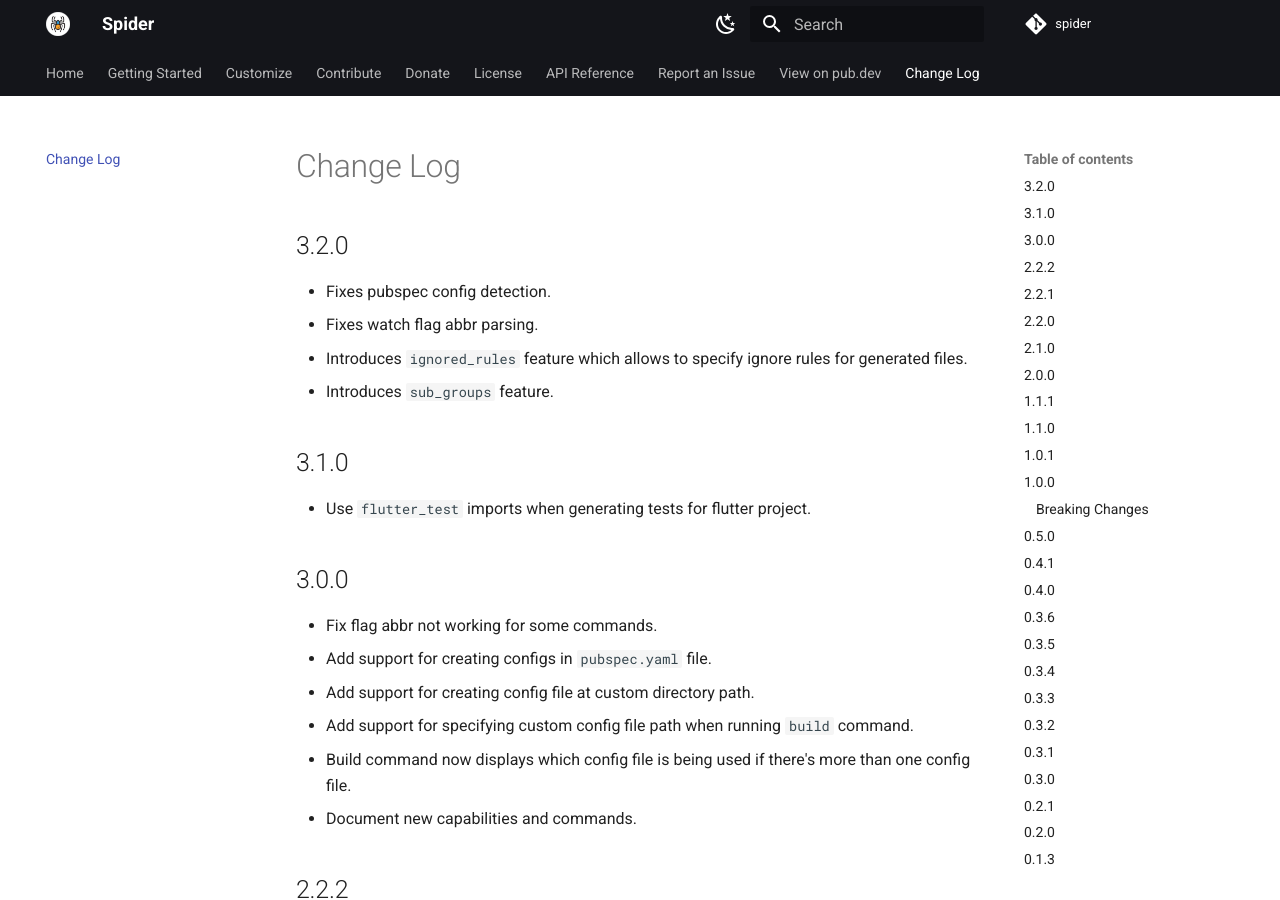
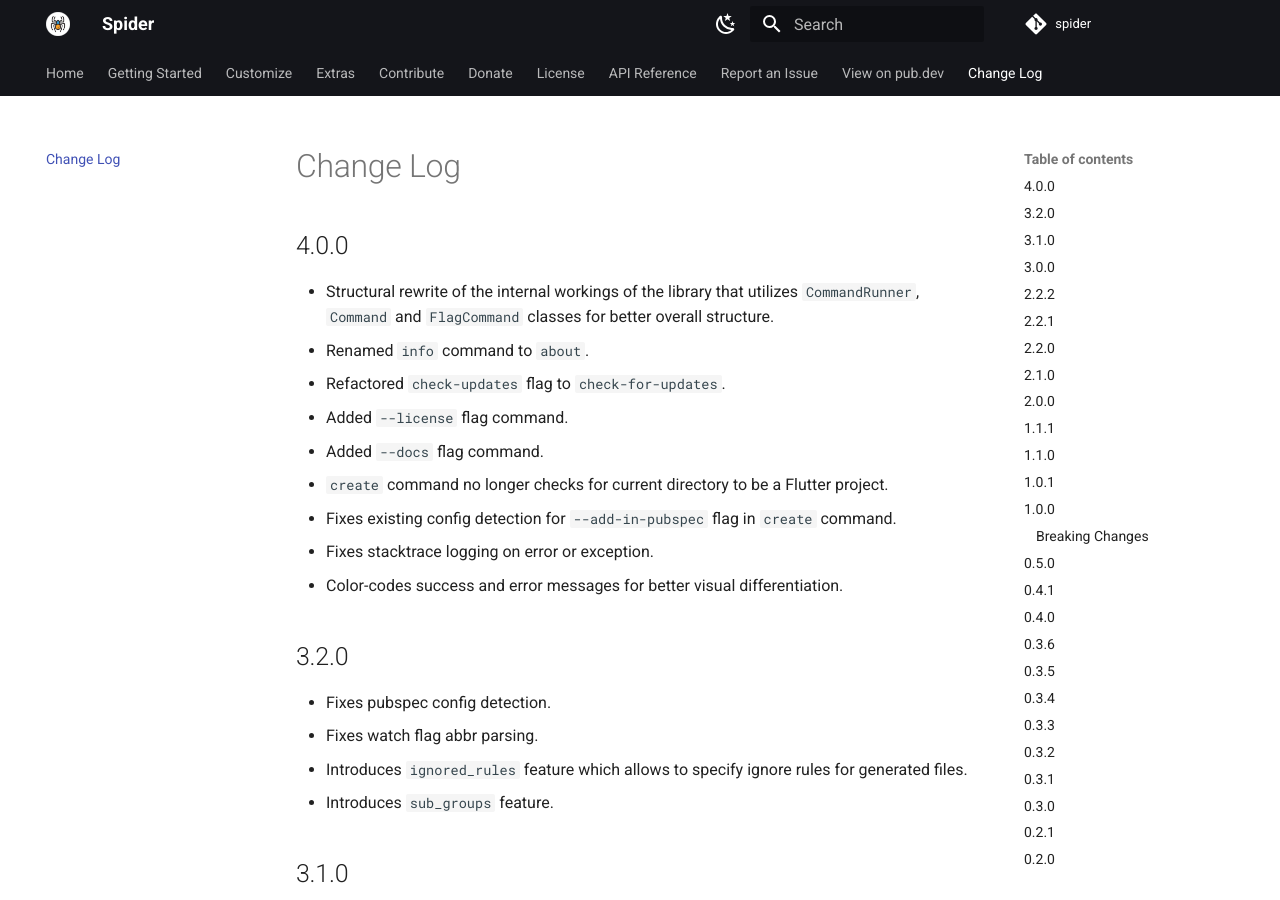
Before and after one commit to BirjuVachhani/spider, an MkDocs documentation site: the page built from docs/changelog.md, in a window 1280 px wide and 900 px high. Built offline with MkDocs 1.6.1 and Material for MkDocs 9.7.7, drawn with Linux system fonts in a browser that asks for light colours; comment, search, counter and statistics services are not loaded.

Commit message:
Update docs for v4.0.0

```diff
--- a/docs/changelog.md
+++ b/docs/changelog.md
@@ -1,3 +1,16 @@
+## 4.0.0
+
+- Structural rewrite of the internal workings of the library that utilizes `CommandRunner`, `Command` and `FlagCommand`
+  classes for better overall structure.
+- Renamed `info` command to `about`.
+- Refactored `check-updates` flag to `check-for-updates`.
+- Added `--license` flag command.
+- Added `--docs` flag command.
+- `create` command no longer checks for current directory to be a Flutter project.
+- Fixes existing config detection for `--add-in-pubspec` flag in `create` command.
+- Fixes stacktrace logging on error or exception.
+- Color-codes success and error messages for better visual differentiation.
+
 ## 3.2.0
 
 - Fixes pubspec config detection.
--- a/mkdocs.yml
+++ b/mkdocs.yml
@@ -44,6 +44,7 @@
       - 'Generate `values` list': values.md
       - 'Debug & Testing': test.md
       - 'Lint Rules': ignore_rules.md
+  - 'Extras': extras.md
   - 'Contribute':
       - 'Contributing': contribute.md
       - 'Code of Conduct': code_of_conduct.md
```
Also changed, not shown: docs/extras.md (added, +32 -0 lines), docs/index.md (+5 -4 lines).
